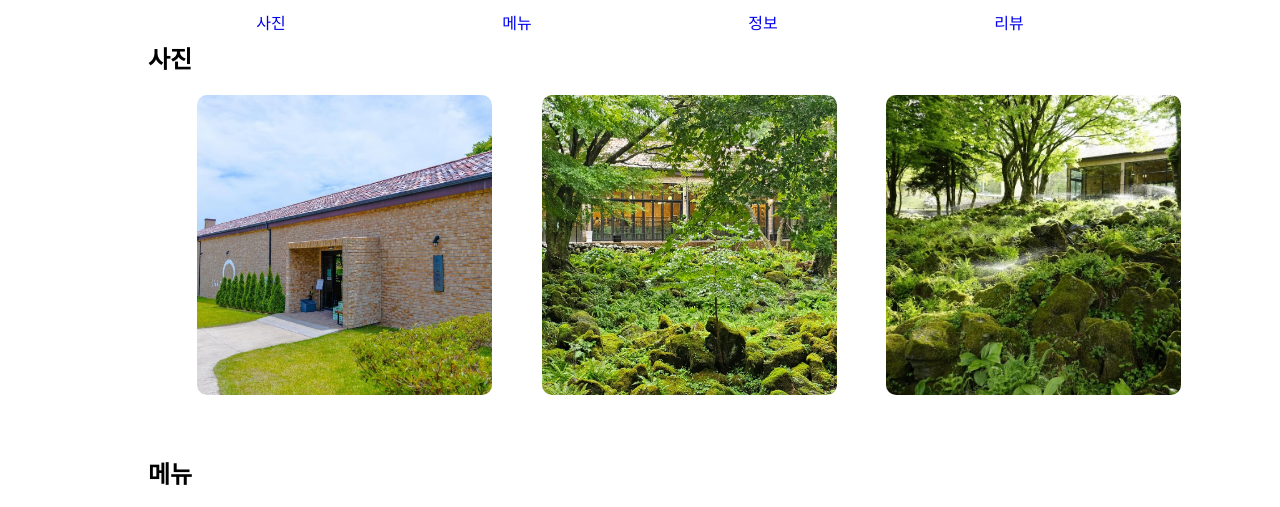
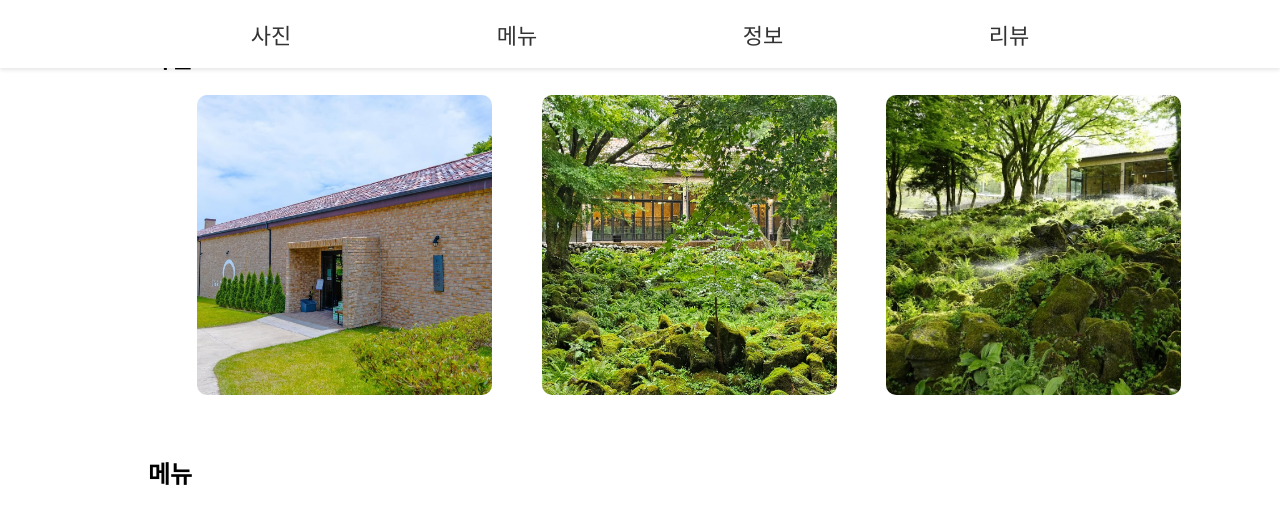
Before and after one commit to jiunlee19/cafebnb, a plain HTML site: page Detail.html in a window 1280 px wide. Shown: the top 507 px of the page. Drawn offline with Linux system fonts and the light colour scheme.

Commit message:
내비게이션수정

```diff
--- a/CSS/DetailStyle.css
+++ b/CSS/DetailStyle.css
@@ -1,5 +1,6 @@
 :root{
   --max-width:1024px;
+  --transition: all 0.3s ease;
 }
 
 body{
@@ -14,6 +15,8 @@ header nav {
     left:0;
     width: 100%;
     z-index: 100;
+    background-color: #fff;
+    box-shadow: 0 2px 4px rgba(0,0,0,0.1);
 }
 
 header nav ul {
@@ -27,12 +30,24 @@ header nav ul {
     box-sizing: border-box;
 }
 
+header nav ul li {
+  transition: var(--transition);
+}
+
+
 header nav ul li a{
     text-decoration:none;
+    color: #333;
+    font-size: 22px;
+    font-weight: 500;
+    display: block;
+    padding: 8px 12px;
+    transition: var(--transition);
 }
 
 header nav ul li a:hover{
     text-decoration:underline;
+    transform: translateY(-3px);
 }
 
 main section#photo,
@@ -206,6 +221,10 @@ main section .menu-img figure img{
     text-align: center;
   }
 
+  header nav ul li a {
+    font-size: 16px;
+  }
+
   main section .photo-img,
   main section .menu-img {
     flex-direction: column;
```
